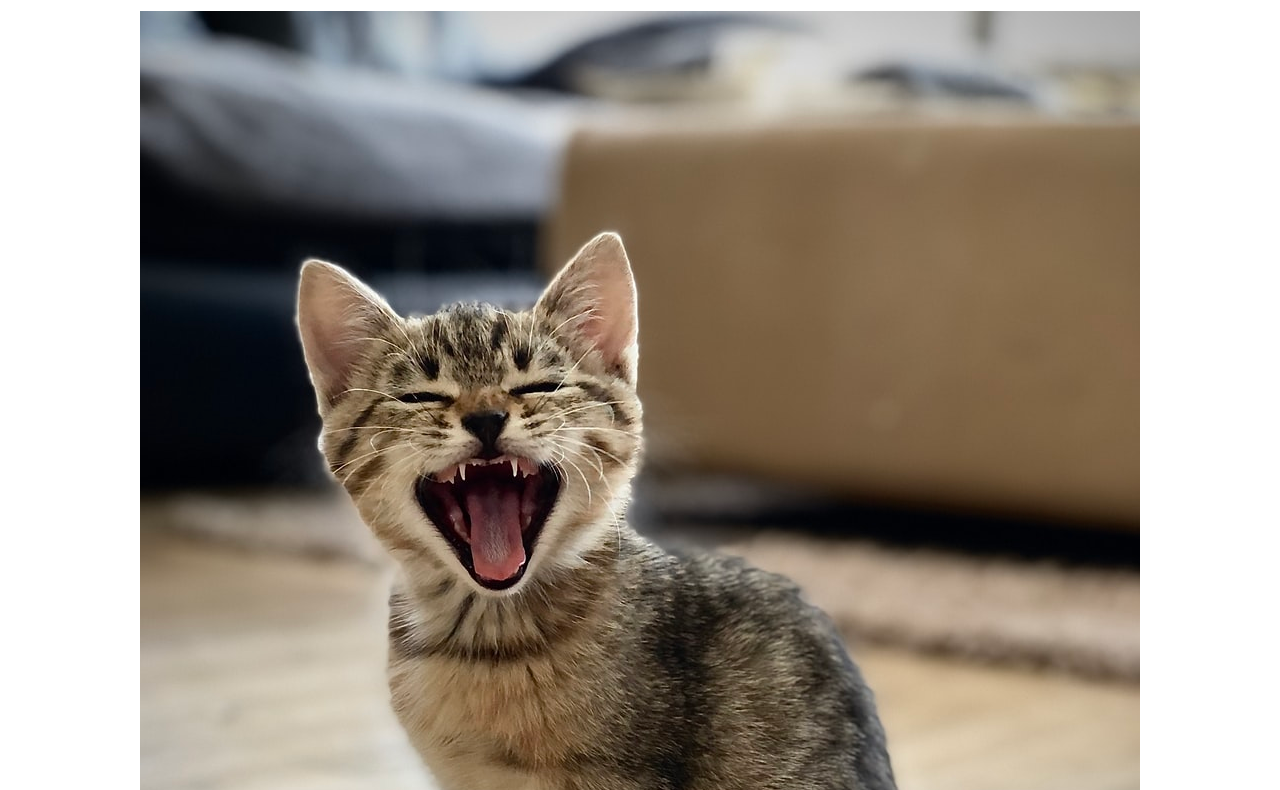
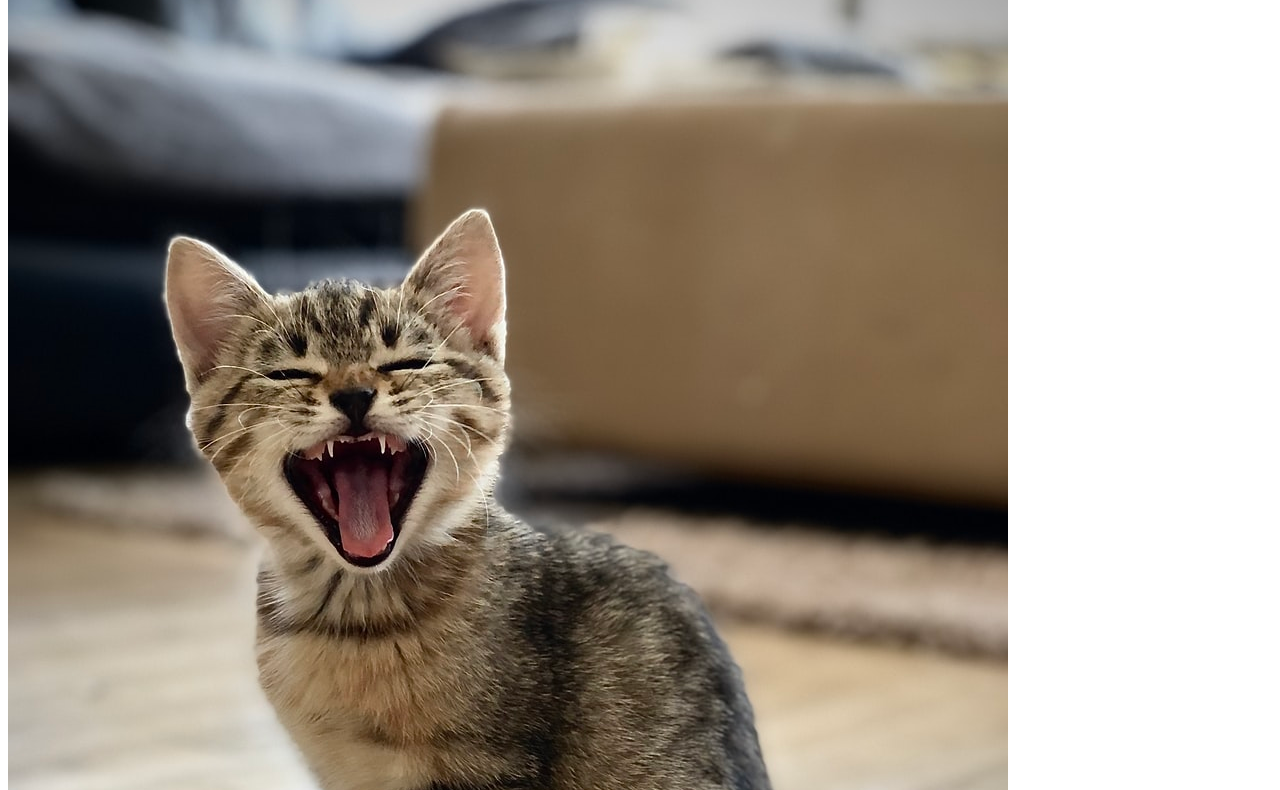
Before and after one commit to AndreySo1/git_practice, a plain HTML site: page index.html in a window 1280 px wide. Shown: the part 79-869 px from the top of the page. Drawn offline with Linux system fonts and the light colour scheme.

Commit message:
feat: change index file

```diff
--- a/index.html
+++ b/index.html
@@ -4,7 +4,7 @@
    <meta charset="UTF-8">
    <meta http-equiv="X-UA-Compatible" content="IE=edge">
    <meta name="viewport" content="width=device-width, initial-scale=1.0">
-   <link rel="stylesheet" href="./styles/style.css">
+   <link rel="stylesheet" href="./styles2/style2.css">
    <title>Test page</title>
 </head>
 <body>
```
